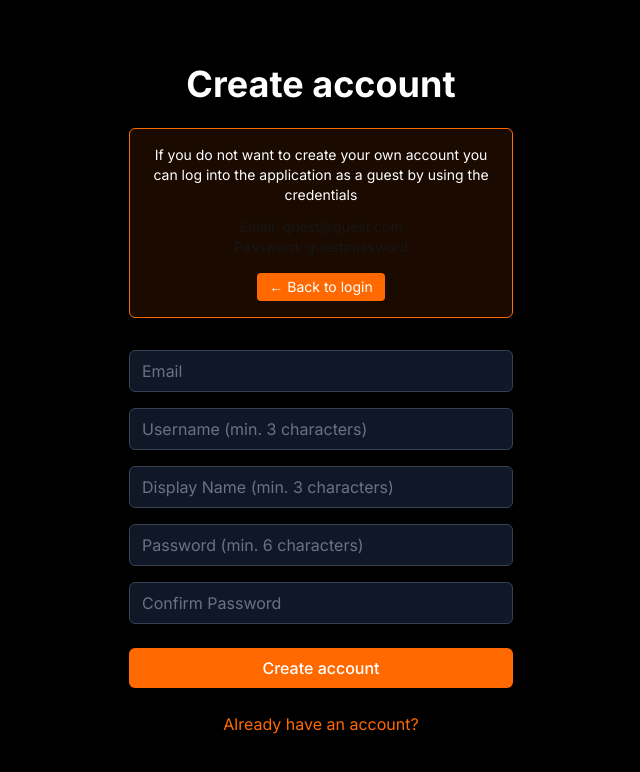
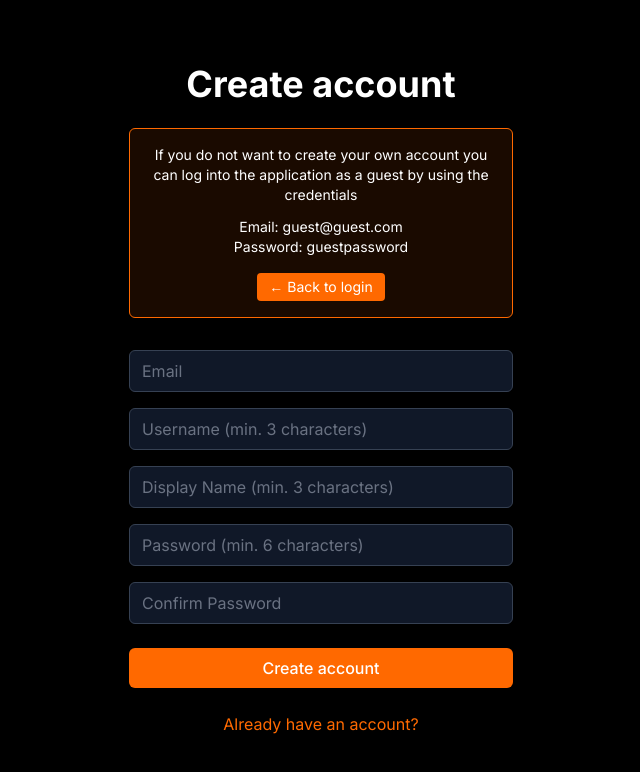
Before and after one commit to espeniv/eks, a Next.js app: page /register in a window 1280 px wide. Shown: the top 772 px of the page, without its empty margins (319-959 px from the left). Built offline with nearby package versions, Linux system fonts and the light colour scheme; no server answers; the database is empty.

Commit message:
Updated guest user credentials to be explicitly white for all browsers

```diff
--- a/src/app/(auth)/register/page.tsx
+++ b/src/app/(auth)/register/page.tsx
@@ -116,8 +116,10 @@ export default function RegisterPage() {
               If you do not want to create your own account you can log into the
               application as a guest by using the credentials
             </p>
-            <div className="text-sm">Email: guest@guest.com</div>
-            <div className="text-sm mb-4">Password: guestpassword</div>
+            <div className="text-sm text-white">Email: guest@guest.com</div>
+            <div className="text-sm mb-4 text-white">
+              Password: guestpassword
+            </div>
 
             <div className="flex justify-center">
               <Link
```
